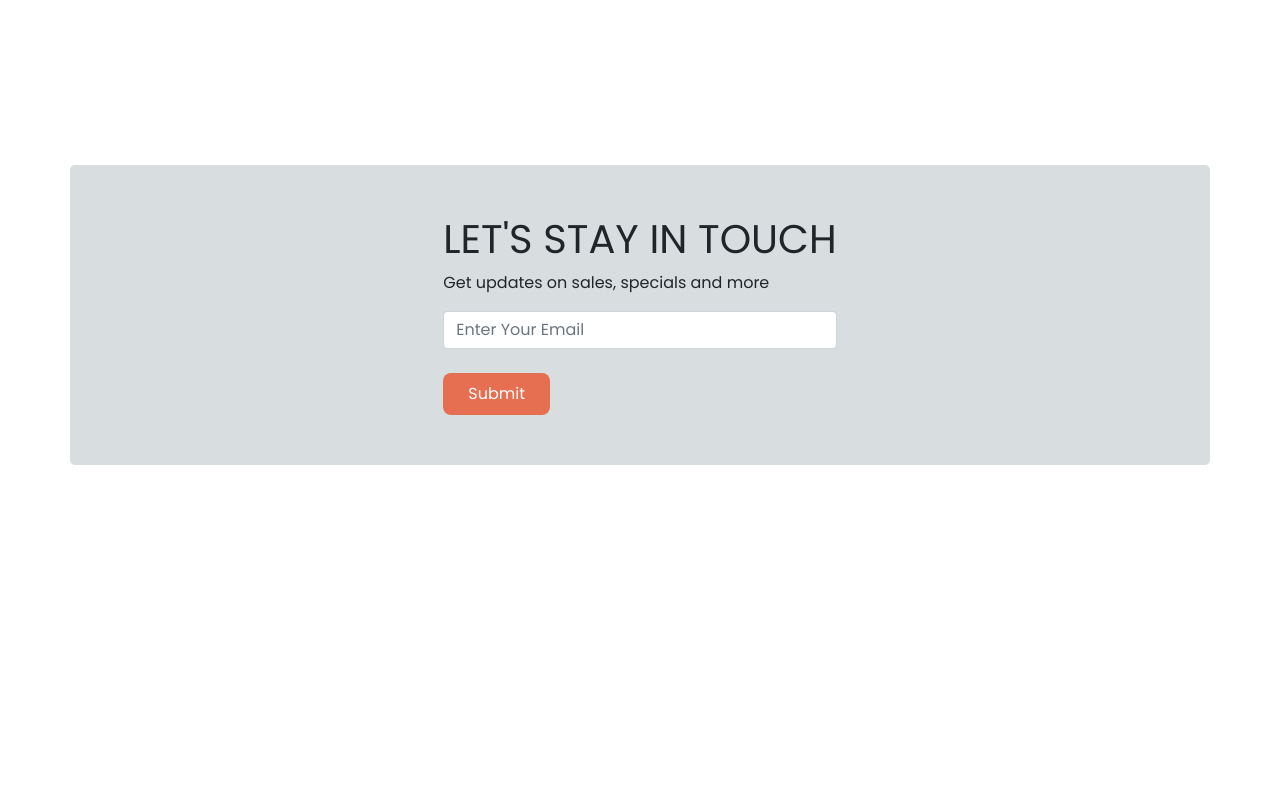
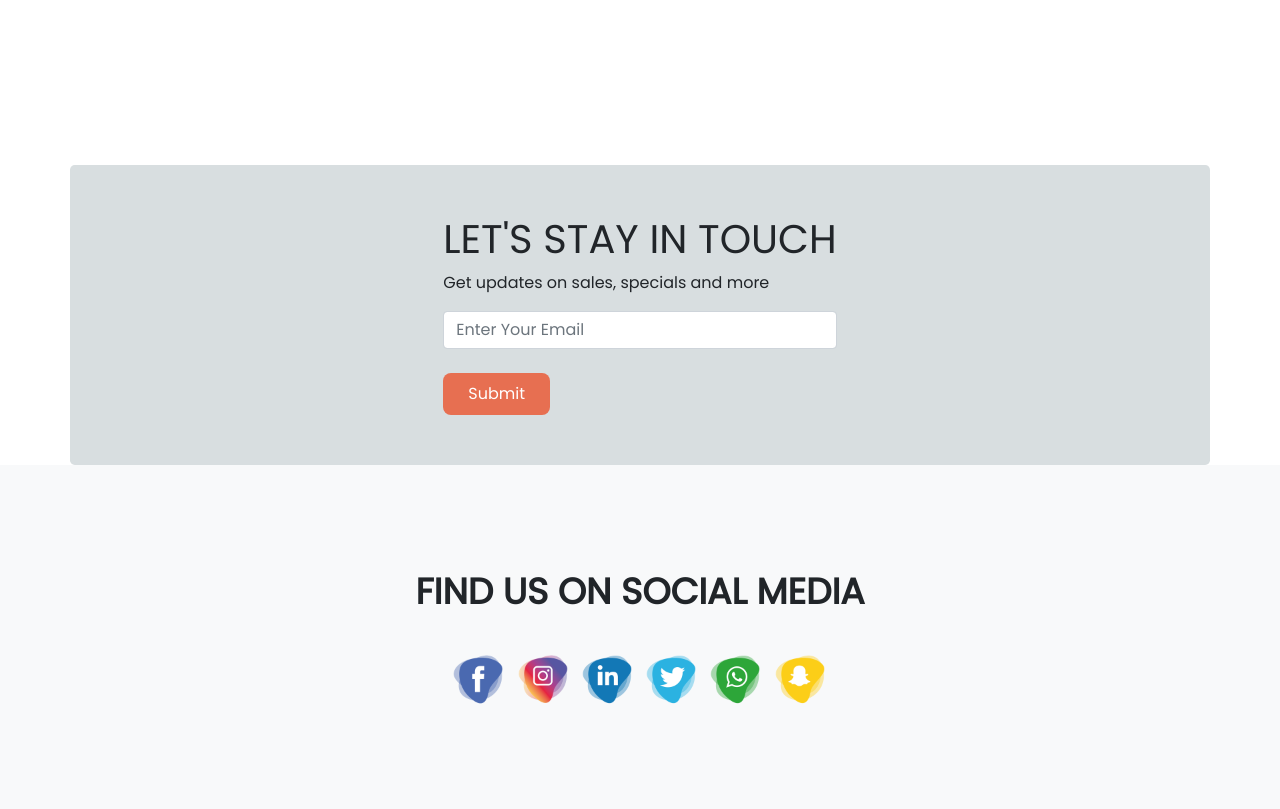
Before and after one commit to farhanahad/honda-cbr, a plain HTML site: page index.html in a window 1280 px wide. Shown: the part 2768-3577 px from the top of the page. Before the commit the page ends 3233 px from the top, so only its background shows below. Drawn offline with nearby package versions, Linux system fonts and the light colour scheme.

Commit message:
added extra section

```diff
--- a/index.html
+++ b/index.html
@@ -267,6 +267,13 @@
             <!-- FQA Section End-->
 
 
+
+
+
+    </main>
+
+    <footer>
+
        <!-- Subscribe -->
 
        <section style="height: 300px;" class="container subscribe-bg-info d-flex justify-content-center align-items-center rounded-3" id="subscribe">
@@ -280,10 +287,24 @@
 
       </section>
 
+      <!-- Subscribe End-->
 
-    </main>
+      <!-- Social Media Section -->
+      <section class="social-media">
+        <div class="container text-center">
+          <p>FIND US ON SOCIAL MEDIA</p>
+          <div class="social-icons">
+            <a href="https://www.facebook.com/ahad.farhan111/" target="blank"><img src="images/facebook-icon.png" alt=""></a>
+            <a href="https://www.instagram.com/farhan__ahad/?hl=en" target="blank"><img src="images/instagram-icon.png" alt=""></a>
+            <a href="https://www.linkedin.com/in/farhan-ahad-a615211b9/" target="blank"><img src="images/linkedin-icon.png" alt=""></a>
+            <a href="https://www.linkedin.com/in/farhan-ahad-a615211b9/" target="blank"><img src="images/twitter-icon.png" alt=""></a>
+            <a href="https://www.linkedin.com/in/farhan-ahad-a615211b9/" target="blank"><img src="images/whatsapp-icon.png" alt=""></a>
+            <a href="https://www.linkedin.com/in/farhan-ahad-a615211b9/" target="blank"><img src="images/snapchat-icon.png" alt=""></a>
+          </div>
+        </div>
+      </section>
 
-    <footer>
+      <!--End of Social Media Section -->
 
     </footer>
 
--- a/style.css
+++ b/style.css
@@ -111,3 +111,20 @@ body{
 }
 
 /* Subscriber Section End */
+
+/* Social Media section */
+.social-media{
+    background: #F8F9FA;
+    padding: 100px 0;
+}
+.social-media p{
+    font-size: 36px;
+    font-weight: 600;
+    margin-bottom: 30px;
+}
+.social-icons img{
+    width: 60px;
+    transition: 0.5s;
+}
+
+/* End of  Social Media section */
```
Also changed, not shown: images/facebook-icon.png (added), images/instagram-icon.png (added), images/linkedin-icon.png (added), images/snapchat-icon.png (added), images/twitter-icon.png (added), images/whatsapp-icon.png (added). Lines whose indentation alone changed are shown as unchanged.
